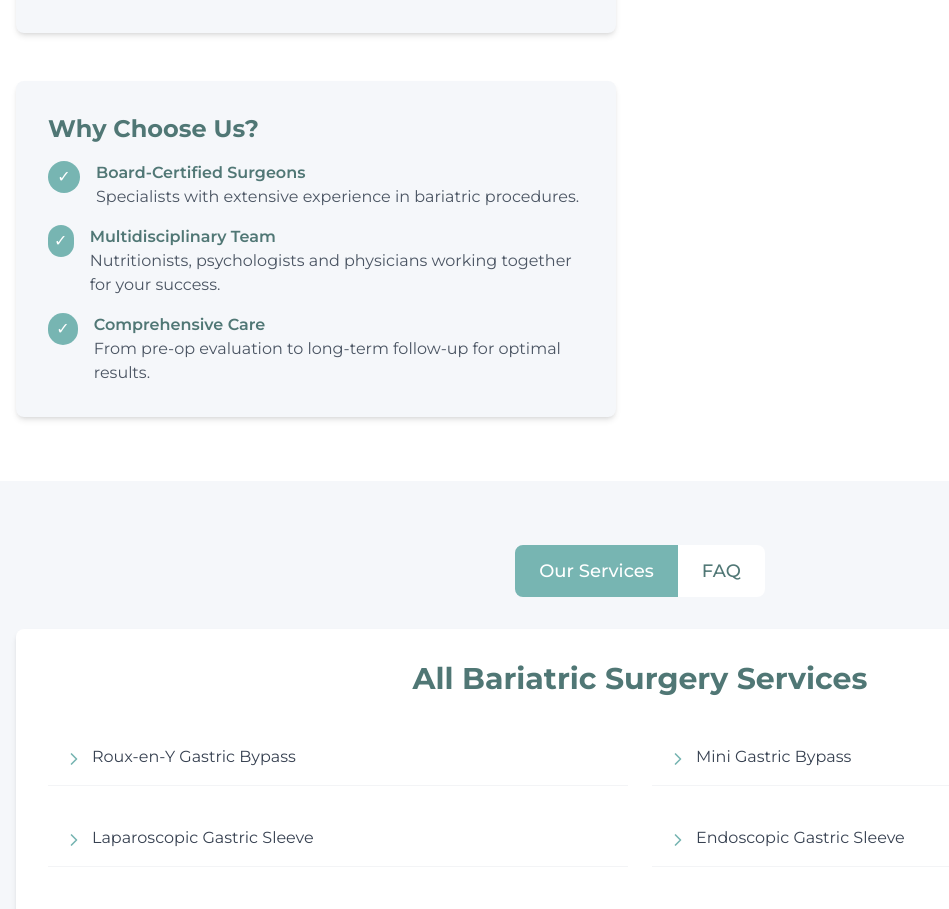
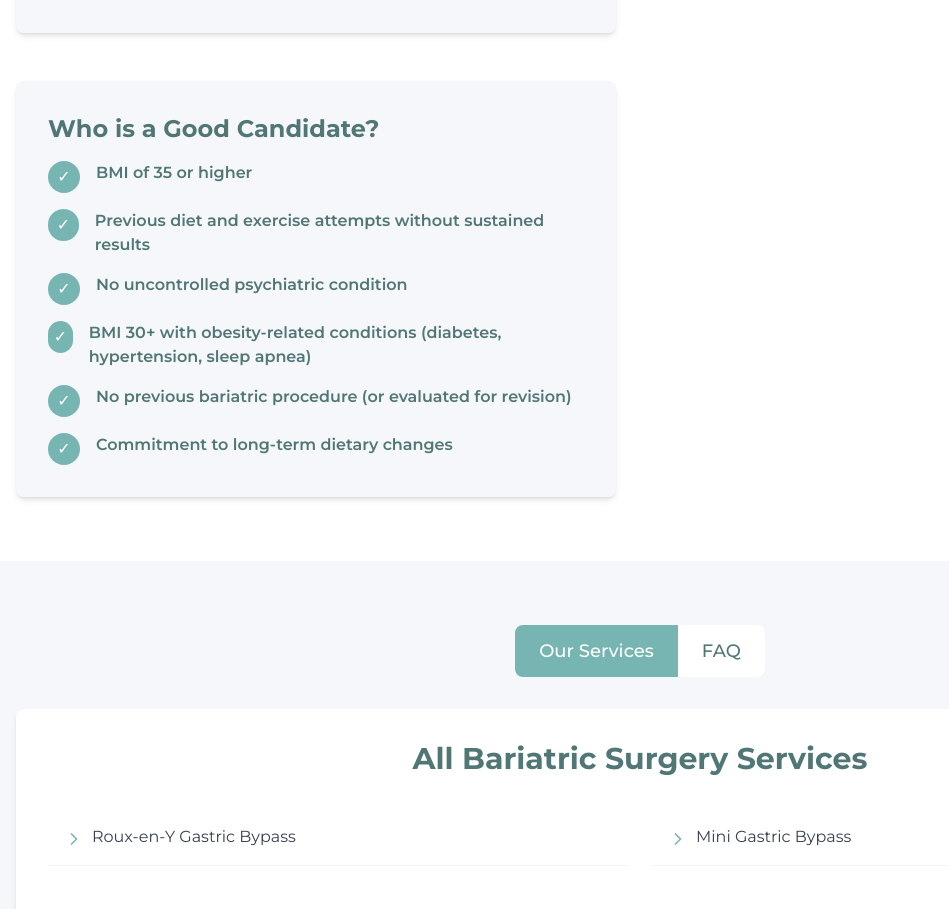
Before and after one commit to Irwingduran/ws-serenity, a Next.js app: page /gastricsleeve in a window 1280 px wide. Shown: the part 1904-2813 px from the top of the page, without its empty margins (0-949 px from the left). Built offline with nearby package versions, Linux system fonts and the light colour scheme.

Commit message:
Update page.tsx/se agrega sección de who is a good candidate?

```diff
--- a/app/gastricsleeve/page.tsx
+++ b/app/gastricsleeve/page.tsx
@@ -168,20 +168,17 @@ return ( <div className="flex flex-col min-h-screen"> <Navbar />
           </div>
         </div>
 
-                <div className="space-y-8">
+        <div className="space-y-8">
           {/* Benefits */}
           <div className="bg-[#F5F7FA] p-8 rounded-lg shadow-md">
-            <h3 className="text-2xl font-bold text-[#507775] mb-4">Why Choose Us?</h3>
+            <h3 className="text-2xl font-bold text-[#507775] mb-4">Who is a Good Candidate?</h3>
             <div className="space-y-4">
               <div className="flex items-start space-x-4">
                 <div className="w-8 h-8 bg-[#77B5B2] text-white rounded-full flex items-center justify-center">
                   ✓
                 </div>
                 <div>
-                  <h4 className="font-semibold text-[#507775]">Board-Certified Surgeons</h4>
-                  <p className="text-gray-600">
-                    Specialists with extensive experience in bariatric procedures.
-                  </p>
+                  <h4 className="font-semibold text-[#507775]">BMI of 35 or higher</h4>
                 </div>
               </div>
               <div className="flex items-start space-x-4">
@@ -189,8 +186,7 @@ return ( <div className="flex flex-col min-h-screen"> <Navbar />
                   ✓
                 </div>
                 <div>
-                  <h4 className="font-semibold text-[#507775]">Multidisciplinary Team</h4>
-                  <p className="text-gray-600">Nutritionists, psychologists and physicians working together for your success.</p>
+                  <h4 className="font-semibold text-[#507775]">Previous diet and exercise attempts without sustained results</h4>
                 </div>
               </div>
               <div className="flex items-start space-x-4">
@@ -198,8 +194,31 @@ return ( <div className="flex flex-col min-h-screen"> <Navbar />
                   ✓
                 </div>
                 <div>
-                  <h4 className="font-semibold text-[#507775]">Comprehensive Care</h4>
-                  <p className="text-gray-600">From pre-op evaluation to long-term follow-up for optimal results.</p>
+                  <h4 className="font-semibold text-[#507775]">No uncontrolled psychiatric condition</h4>
+                </div>
+              </div>
+              <div className="flex items-start space-x-4">
+                <div className="w-8 h-8 bg-[#77B5B2] text-white rounded-full flex items-center justify-center">
+                  ✓
+                </div>
+                <div>
+                  <h4 className="font-semibold text-[#507775]">BMI 30+ with obesity-related conditions (diabetes, hypertension, sleep apnea)</h4>
+                </div>
+              </div>
+              <div className="flex items-start space-x-4">
+                <div className="w-8 h-8 bg-[#77B5B2] text-white rounded-full flex items-center justify-center">
+                  ✓
+                </div>
+                <div>
+                  <h4 className="font-semibold text-[#507775]">No previous bariatric procedure (or evaluated for revision)</h4>
+                </div>
+              </div>
+              <div className="flex items-start space-x-4">
+                <div className="w-8 h-8 bg-[#77B5B2] text-white rounded-full flex items-center justify-center">
+                  ✓
+                </div>
+                <div>
+                  <h4 className="font-semibold text-[#507775]">Commitment to long-term dietary changes</h4>
                 </div>
               </div>
             </div>
```
